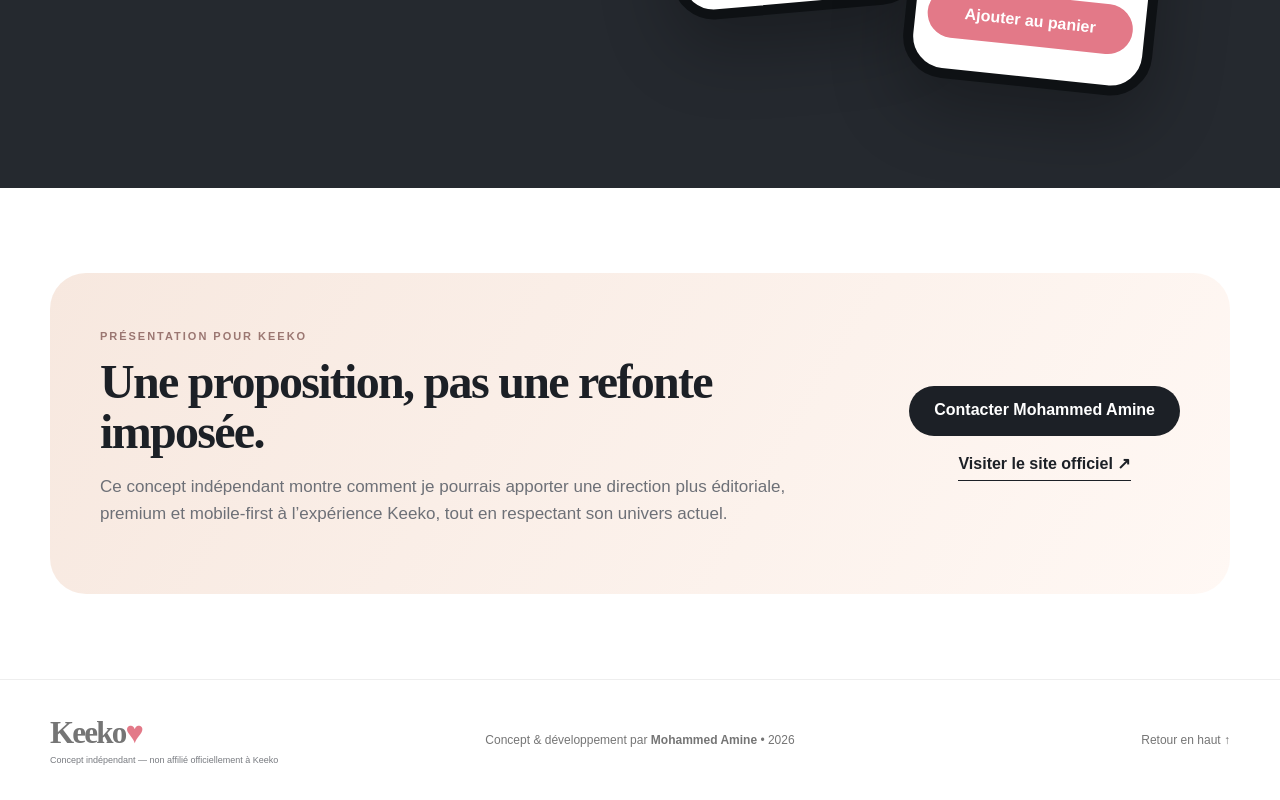
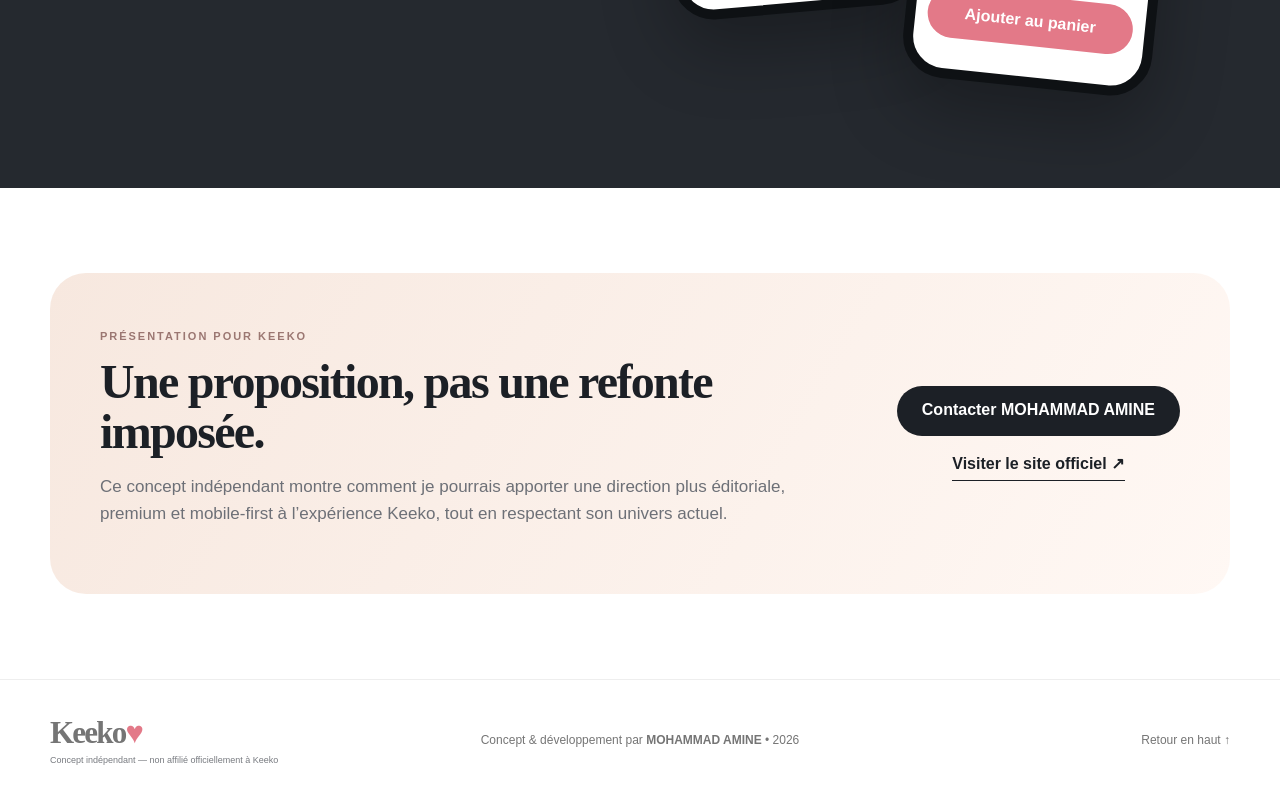
Before and after one commit to minixus-collab/keeko-portfolio, a plain HTML site: page index.html in a window 1280 px wide. Shown: the part 3876-4676 px from the top of the page. Drawn offline with Linux system fonts and the light colour scheme.

Commit message:
Correct capitalization for title and contact name
Updated the title and contact name in the email link to reflect capitalization changes.

```diff
--- a/index.html
+++ b/index.html
@@ -4,7 +4,7 @@
   <meta charset="UTF-8" />
   <meta name="viewport" content="width=device-width, initial-scale=1.0" />
   <meta name="description" content="Proposition créative indépendante pour Keeko.ma, marque de vêtements bébé au Maroc." />
-  <title>Keeko — Proposition e-commerce par Mohammed Amine</title>
+  <title>Keeko — Proposition e-commerce par MOHAMMAD AMINE</title>
 <style>
 
 :root{
@@ -459,7 +459,7 @@
           </p>
         </div>
         <div class="proposal-actions">
-          <a class="btn btn-dark" href="mailto:amine@example.com?subject=Proposition%20Keeko">Contacter Mohammed Amine</a>
+          <a class="btn btn-dark" href="mailto:aminbnl05@icloud.com?subject=Proposition%20Keeko">Contacter MOHAMMAD AMINE</a>
           <a class="text-link" href="https://keeko.ma/" target="_blank" rel="noopener">Visiter le site officiel ↗</a>
         </div>
       </div>
@@ -472,7 +472,7 @@
         <span class="brand-name">Keeko<span>♥</span></span>
         <small>Concept indépendant — non affilié officiellement à Keeko</small>
       </div>
-      <p>Concept & développement par <b>Mohammed Amine</b> • 2026</p>
+      <p>Concept & développement par <b>MOHAMMAD AMINE</b> • 2026</p>
       <a href="#accueil">Retour en haut ↑</a>
     </div>
   </footer>
```
